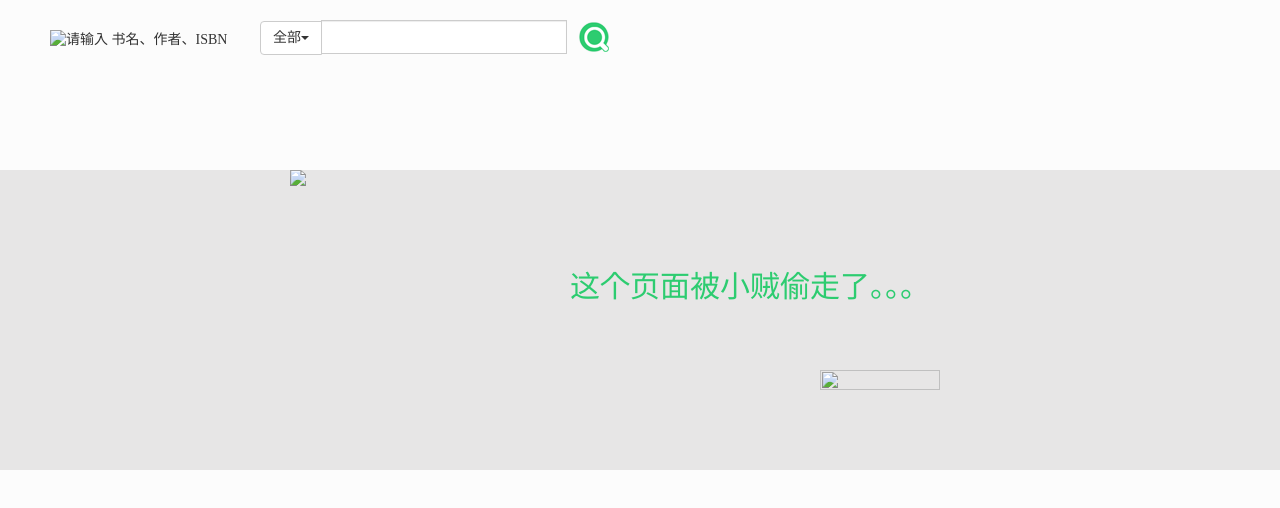
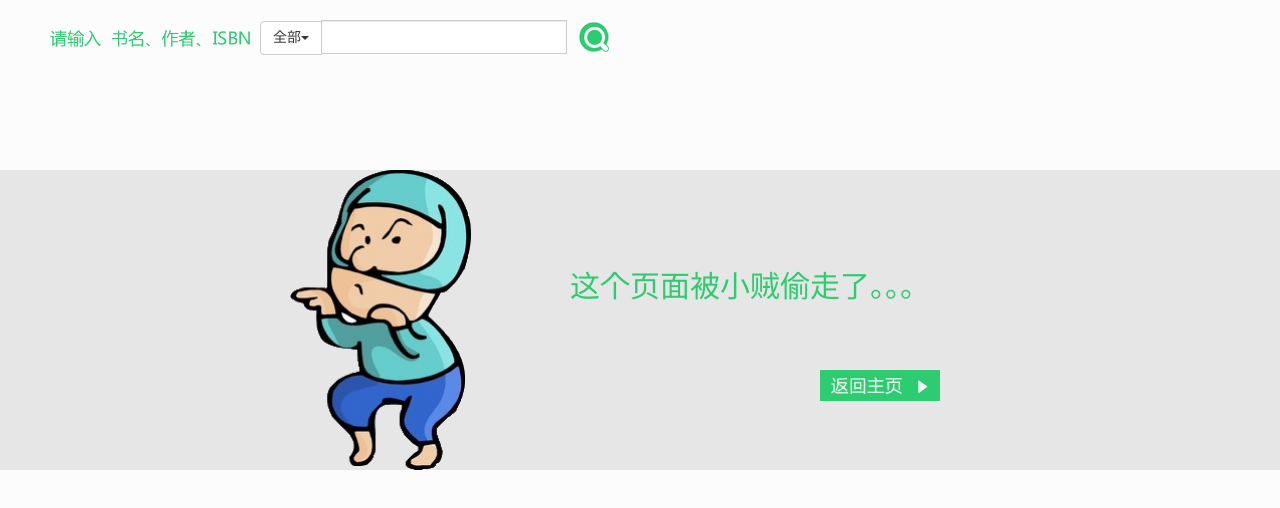
Before and after one commit to yzx930420/orcinus_price, a plain HTML site: page web/template/notfind.html in a window 1280 px wide. Drawn offline with Linux system fonts and the light colour scheme; files whose address does not match are found by name.

Commit message:
Fix the path of notfind.html

```diff
--- a/web/template/notfind.html
+++ b/web/template/notfind.html
@@ -12,7 +12,7 @@
 </head>
 <body>
 <div class="top_bar">
-    <img src="/static/image/title.png" alt="请输入 书名、作者、ISBN" class="title"/>
+    <img src="/static/img/title.png" alt="请输入 书名、作者、ISBN" class="title"/>
 
     <form action="/resultset" method="get">
         <div class="input-group">
@@ -35,10 +35,10 @@
 </div>
 <div class="main">
     <div class="content">
-        <img src="/static/image/thief.png">
+        <img src="/static/img/thief.png">
         <div class="desc">
             <h1>这个页面被小贼偷走了。。。</h1>
-            <a href="/index"><img src="/static/image/return_home.jpg"></a>
+            <a href="/index"><img src="/static/img/return_home.jpg"></a>
         </div>
     </div>
 </div>
```
